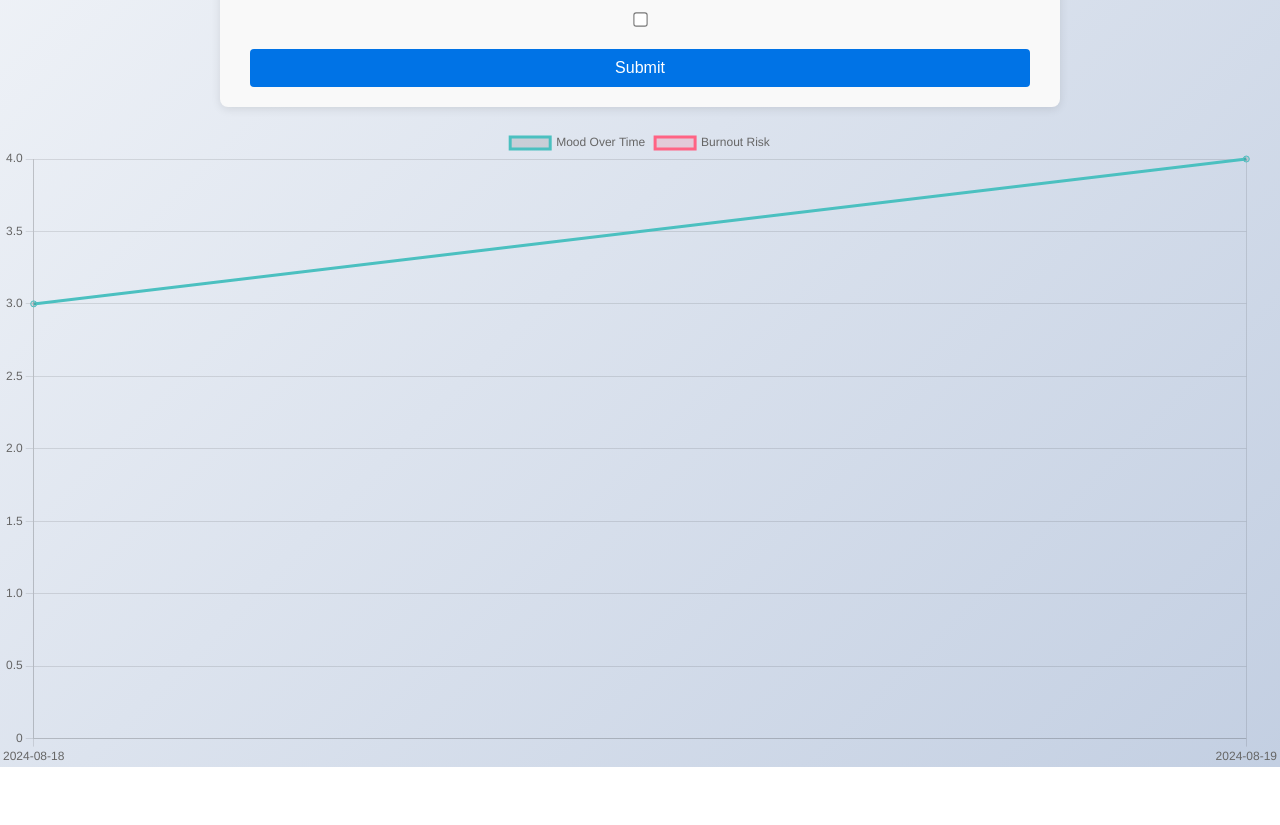
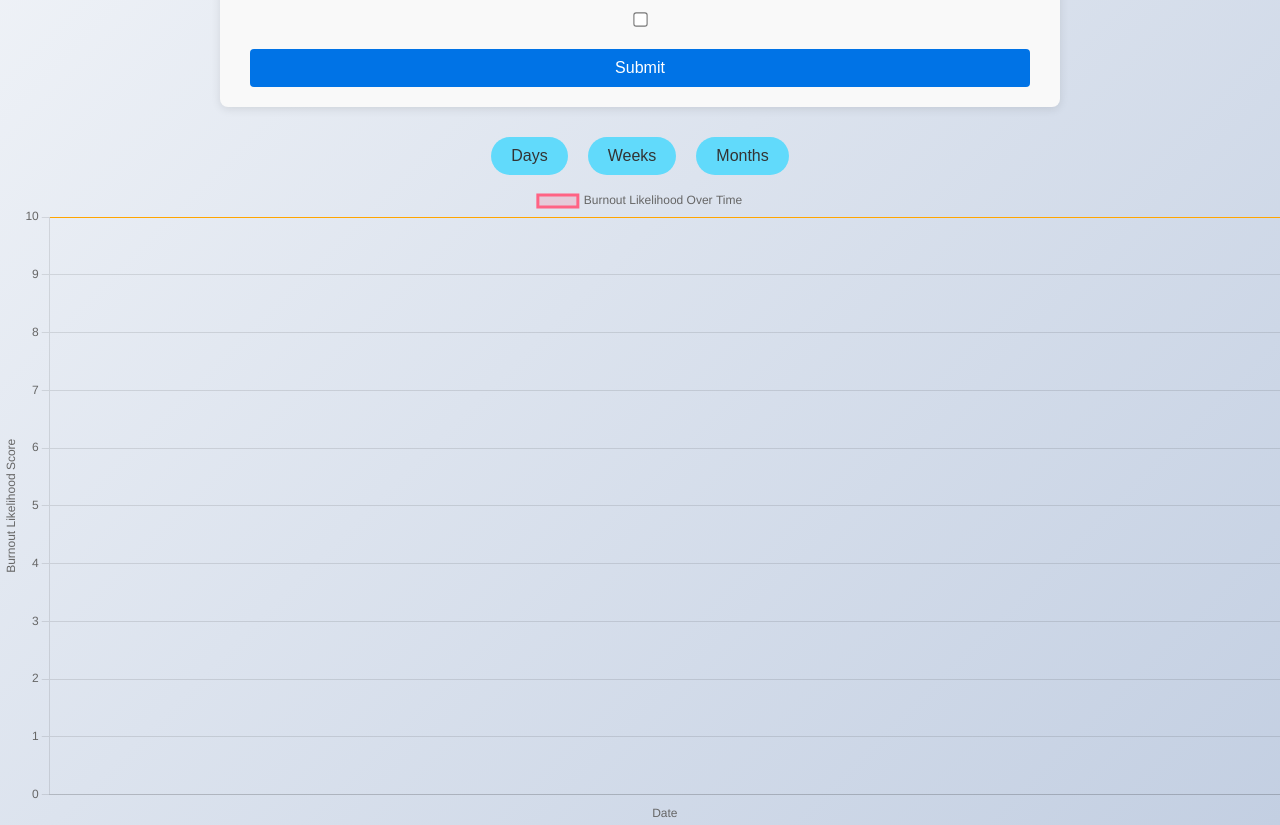
Before and after one commit to stephendyoungjr/StudentWellnessTracker, a React (Create React App) app: page / in a window 1280 px wide. Shown: the part 380-1205 px from the top of the page. Before the commit the page ends 1147 px from the top, so only its background shows below. Built offline with nearby package versions, Linux system fonts and the light colour scheme.

Commit message:
dropdown for mood/Graph

```diff
--- a/package.json
+++ b/package.json
@@ -7,6 +7,7 @@
     "@testing-library/react": "^13.4.0",
     "@testing-library/user-event": "^13.5.0",
     "chart.js": "^4.4.3",
+    "chartjs-plugin-annotation": "^3.0.1",
     "gh-pages": "^6.1.1",
     "react": "^18.3.1",
     "react-chartjs-2": "^5.2.0",
--- a/src/App.js
+++ b/src/App.js
@@ -4,18 +4,44 @@ import MoodChart from './components/MoodChart';
 import './App.css';
 
 function App() {
-  const [surveyData, setSurveyData] = useState([
-    { date: '2024-08-18', mood: 3 },
-    { date: '2024-08-19', mood: 4 },
-  ]);
+  const [surveyData, setSurveyData] = useState([]);
+
+  const calculateBurnoutScore = (entry) => {
+    let moodScore = 0;
+    switch (entry.mood) {
+      case 'Happy':
+        moodScore = 1;
+        break;
+      case 'Neutral':
+        moodScore = 2;
+        break;
+      case 'Tired':
+      case 'Sad':
+        moodScore = 3;
+        break;
+      case 'Angry':
+      case 'Depressed':
+        moodScore = 4;
+        break;
+      default:
+        moodScore = 2;
+    }
+
+    const homeworkScore = entry.homeworkHours * 0.5; // Higher weight for more homework
+    const extracurricularScore = entry.extracurricularHours * 0.3; // Weight for extracurricular hours
+    const gpaScore = entry.gpa >= 3.5 ? 2 : 1; // Higher GPA adds to burnout likelihood
+
+    // Total burnout score combining all factors
+    return moodScore + homeworkScore + extracurricularScore + gpaScore;
+  };
 
   const handleFormSubmit = (formData) => {
-    setSurveyData([...surveyData, formData]);
+    const burnoutScore = calculateBurnoutScore(formData);
+    setSurveyData([...surveyData, { ...formData, burnoutScore }]);
   };
 
   return (
     <div className="App">
-      {/* <h1>Student Wellness Tracker</h1> */}
       <SurveyForm onSubmit={handleFormSubmit} />
       <MoodChart data={surveyData} />
     </div>
--- a/src/components/MoodChart.js
+++ b/src/components/MoodChart.js
@@ -1,4 +1,4 @@
-import React from 'react';
+import React, { useState } from 'react';
 import { Line } from 'react-chartjs-2';
 import {
   Chart as ChartJS,
@@ -9,7 +9,9 @@ import {
   Title,
   Tooltip,
   Legend,
+  Filler,
 } from 'chart.js';
+import annotationPlugin from 'chartjs-plugin-annotation';
 
 ChartJS.register(
   CategoryScale,
@@ -18,59 +20,107 @@ ChartJS.register(
   LineElement,
   Title,
   Tooltip,
-  Legend
+  Legend,
+  Filler,
+  annotationPlugin
 );
 
 const MoodChart = ({ data }) => {
-  const chartData = {
+  const [timeScale, setTimeScale] = useState('days'); // Default time scale
+
+  const getChartData = (scale) => {
+    return {
       labels: data.map(entry => entry.date),
       datasets: [
         {
-        label: 'Mood Over Time',
-        data: data.map(entry => entry.mood),
-        fill: false,
-        borderColor: 'rgb(75, 192, 192)',
+          label: 'Burnout Likelihood Over Time',
+          data: data.map(entry => entry.burnoutScore),
+          fill: 'start',
+          backgroundColor: 'rgba(255, 99, 132, 0.2)',
+          borderColor: 'rgb(255, 99, 132)',
           tension: 0.1,
         },
-      {
-        label: 'Burnout Risk',
-        data: data.map(entry =>
-          // Check if the mood is not "Happy" or "Neutral"
-          (['Sad', 'Depressed', 'Angry', 'Tired'].includes(entry.mood) &&
-           entry.sleep + entry.school + entry.homework > 22 && entry.gpa >= 3.5)
-          ? entry.mood : null
-        ),
-        fill: true,
-        backgroundColor: 'rgba(255, 99, 132, 0.2)',
-        borderColor: 'rgba(255, 99, 132, 1)',
-        tension: 0.1,
-        pointRadius: 0, // No points, just shading
-      }
       ],
     };
+  };
+
+  const chartData = getChartData(timeScale);
 
   const options = {
     scales: {
       y: {
         beginAtZero: true,
+        title: {
+          display: true,
+          text: 'Burnout Likelihood Score',
+        },
+      },
+      x: {
+        title: {
+          display: true,
+          text: 'Date',
+        },
       },
     },
     plugins: {
       tooltip: {
         callbacks: {
-          label: function(tooltipItem) {
-            if (tooltipItem.datasetIndex === 1) {
-              return 'Burnout Risk';
-            } else {
-              return `Mood: ${tooltipItem.raw}`;
+          label: function (tooltipItem) {
+            const score = tooltipItem.raw;
+            let riskLevel = 'Low Risk';
+            if (score >= 10) riskLevel = 'High Risk';
+            else if (score >= 7) riskLevel = 'Moderate Risk';
+            return `Burnout Score: ${score} (${riskLevel})`;
+          },
+        },
+      },
+      annotation: {
+        annotations: {
+          thresholdLine: {
+            type: 'line',
+            yMin: 10,
+            yMax: 10,
+            borderColor: 'rgb(255, 165, 0)',
+            borderWidth: 2,
+            label: {
+              content: 'High Burnout Risk Threshold',
+              enabled: true,
+              position: 'center',
+              backgroundColor: 'rgba(255, 165, 0, 0.7)',
+            },
+          },
+          ...data.reduce((annotations, entry, index) => {
+            if (entry.burnoutScore >= 10) {
+              annotations[`burnoutPoint${index}`] = {
+                type: 'point',
+                xValue: entry.date,
+                yValue: entry.burnoutScore,
+                backgroundColor: 'rgb(255, 99, 132)',
+                radius: 5,
+                label: {
+                  content: `Burnout Risk on ${entry.date}`,
+                  enabled: true,
+                  position: 'top',
+                },
+              };
             }
-          }
-        }
-      }
-    }
+            return annotations;
+          }, {}),
+        },
+      },
+    },
   };
 
-  return <Line data={chartData} options={options} />;
+  return (
+    <div>
+      <div>
+        <button onClick={() => setTimeScale('days')}>Days</button>
+        <button onClick={() => setTimeScale('weeks')}>Weeks</button>
+        <button onClick={() => setTimeScale('months')}>Months</button>
+      </div>
+      <Line data={chartData} options={options} />
+    </div>
+  );
 };
 
 export default MoodChart;
```
Also changed, not shown: 1 other file (tests, documents, lock files or other folders). Lines whose indentation alone changed are shown as unchanged.
